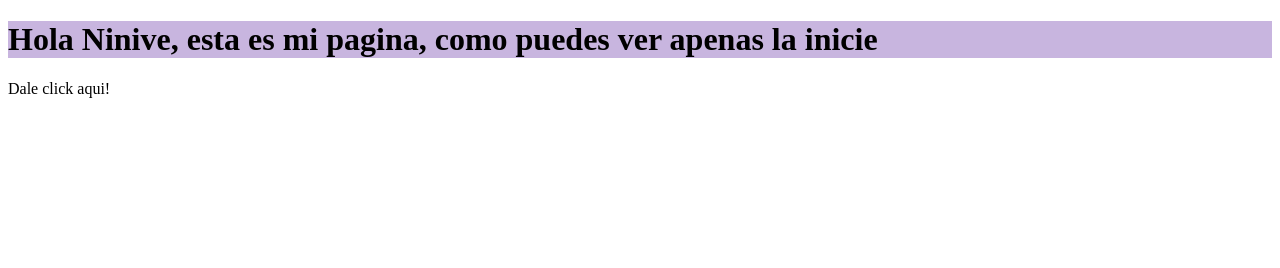
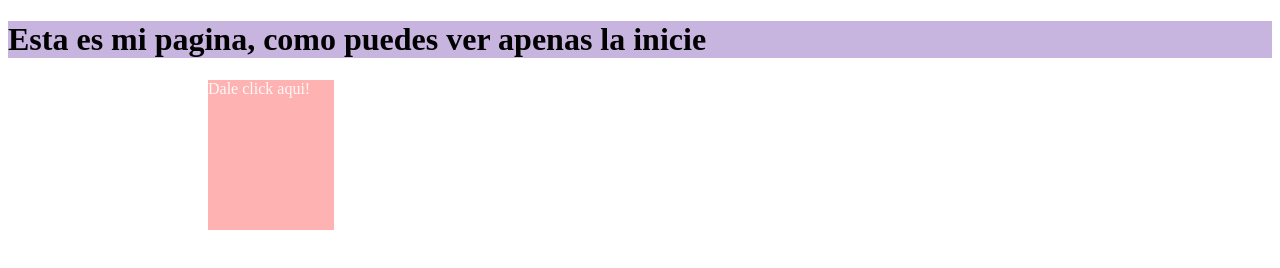
Before and after one commit to AlejandroHRodriguez/AlejandroHRodriguez.github.io, a plain HTML site: page index.html in a window 1280 px wide. Drawn offline with nearby package versions, Linux system fonts and the light colour scheme.

Commit message:
Se corrigen estilos

```diff
--- a/index.html
+++ b/index.html
@@ -7,7 +7,7 @@
 	</head>
 
 	<body>
-		<h1>Hola Ninive, esta es mi pagina, como puedes ver apenas la inicie </h1>
+		<h1>Esta es mi pagina, como puedes ver apenas la inicie </h1>
 		<div id="button"> Dale click aqui!</div>
 	</body>
 </html>
--- a/styles.css
+++ b/styles.css
@@ -3,7 +3,7 @@ h1{
 }
 
 
-div #button{
+div#button{
 	background-color: rgba(255,0,0,0.3);
     width: 10%;
     height: 150px;
```
